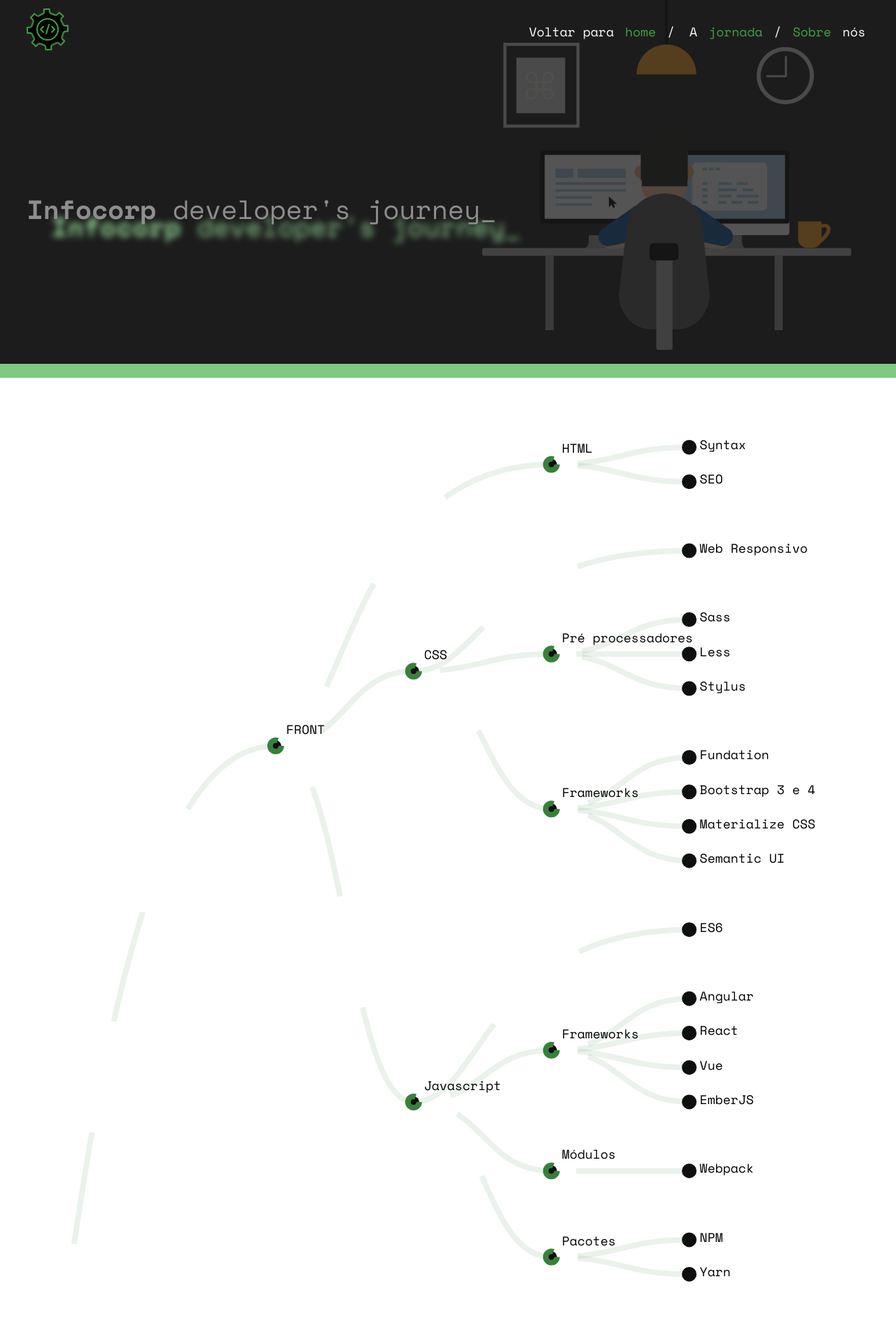
After one commit to infocorpjr/developers, a PHP site: page /journey/tree/index.php in a window 1280 px wide. The commit adds this page. Shown: the top 1888 px of the page at 70% size. Run offline with PHP 8.4, Linux system fonts and the light colour scheme.

Commit message:
Atualizado componente box. Criado uma página para a árvore.

```diff
--- a/index.php
+++ b/index.php
@@ -37,7 +37,7 @@
     <meta name="viewport" content="width=device-width, initial-scale=1.0">
     <meta name="description"
           content="Página do time de desenvolvimento da Infocorp, Empresa Júnior do Instituto de Computação, UFMT.">
-    <META name="keywords" content="web, desenvolvimento, site, infocorp, desenvolvedores">
+    <meta name="keywords" content="web, desenvolvimento, site, infocorp, desenvolvedores">
     <meta name="author" content="Jorge Rodrigues"/>
     <meta name="reply-to" content="jorgerodrigues9@outlook.com">
     <!-- Styles -->
--- /dev/null
+++ b/journey/tree/index.php
@@ -0,0 +1,194 @@
+<!DOCTYPE html>
+<html lang="pt-br">
+<head>
+    <!-- Meta tags -->
+    <meta charset="UTF-8">
+    <!-- Favicon and PWA -->
+    <link rel="apple-touch-icon" sizes="57x57" href="/assets/favicon/apple-icon-57x57.png">
+    <link rel="apple-touch-icon" sizes="60x60" href="/assets/favicon/apple-icon-60x60.png">
+    <link rel="apple-touch-icon" sizes="72x72" href="/assets/favicon/apple-icon-72x72.png">
+    <link rel="apple-touch-icon" sizes="76x76" href="/assets/favicon/apple-icon-76x76.png">
+    <link rel="apple-touch-icon" sizes="114x114" href="/assets/favicon/apple-icon-114x114.png">
+    <link rel="apple-touch-icon" sizes="120x120" href="/assets/favicon/apple-icon-120x120.png">
+    <link rel="apple-touch-icon" sizes="144x144" href="/assets/favicon/apple-icon-144x144.png">
+    <link rel="apple-touch-icon" sizes="152x152" href="/assets/favicon/apple-icon-152x152.png">
+    <link rel="apple-touch-icon" sizes="180x180" href="/assets/favicon/apple-icon-180x180.png">
+    <link rel="icon" type="image/png" sizes="192x192" href="/assets/favicon/android-icon-192x192.png">
+    <link rel="icon" type="image/png" sizes="32x32" href="/assets/favicon/favicon-32x32.png">
+    <link rel="icon" type="image/png" sizes="96x96" href="/assets/favicon/favicon-96x96.png">
+    <link rel="icon" type="image/png" sizes="16x16" href="/assets/favicon/favicon-16x16.png">
+    <link rel="manifest" href="/assets/favicon/manifest.json">
+    <meta name="msapplication-TileColor" content="#ffffff">
+    <meta name="msapplication-TileImage" content="favicon/ms-icon-144x144.png">
+    <meta name="theme-color" content="#ffffff">
+    <!-- Facebook Open Graph -->
+    <meta property="fb:app_id" content="2052011761683343"/>
+    <meta property="og:title" content="Infocorp Development Team"/>
+    <meta property="og:description"
+          content="Página do time de desenvolvimento da Infocorp, Empresa Júnior do Instituto de Computação, UFMT."/>
+    <meta property="og:url" content="https://dev.infocorpjr.com/"/>
+    <meta property="og:type" content="Website"/>
+    <meta property="og:image" content="https://dev.infocorpjr.com/assets/favicon/team.png"/>
+    <!-- The title -->
+    <title>Infocorp Development Team</title>
+    <!-- Meta tag's -->
+    <meta http-equiv="content-language" content="pt-br">
+    <meta http-equiv="content-type" content="text/html; utf-8">
+    <meta name="viewport" content="width=device-width, initial-scale=1.0">
+    <meta name="description"
+          content="Página do time de desenvolvimento da Infocorp, Empresa Júnior do Instituto de Computação, UFMT.">
+    <META name="keywords" content="web, desenvolvimento, site, infocorp, desenvolvedores">
+    <meta name="author" content="Jorge Rodrigues"/>
+    <meta name="reply-to" content="jorgerodrigues9@outlook.com">
+    <!-- Styles -->
+    <link href="/assets/css/styles.css" rel="stylesheet">
+    <!-- Scripts -->
+    <script src="/assets/js/before.js"></script>
+    <!-- Global site tag (gtag.js) - Google Analytics -->
+    <script async src="https://www.googletagmanager.com/gtag/js?id=UA-121056174-1"></script>
+    <script>
+        window.dataLayer = window.dataLayer || [];
+
+        function gtag() {
+            dataLayer.push(arguments);
+        }
+
+        gtag('js', new Date());
+        gtag('config', 'UA-121056174-1');
+    </script>
+</head>
+<body>
+<div id="jfeatured" class="box jfeatured">
+    <img class="jfeatured__background-image" src="/images/developer.png" alt="Developer illustration"
+         title="Developer Illustration">
+    <div class="box__top">
+        <div class="box__content">
+            <div class="menu">
+                <div class="menu__left">
+                    <svg class="menu__brand" version="1.1" viewBox="0 0 512 512">
+                        <path class="menu__cog-back" d="M503.467,290.133v-68.267H473.6c-13.38,0-25.574-8.525-29.355-21.367
+	c-3.942-13.406-9.276-26.206-15.838-38.255c-6.426-11.793-3.917-26.462,5.581-35.959l21.137-21.137l-48.273-48.273l-21.137,21.137
+	c-9.498,9.498-24.166,11.998-35.959,5.572c-12.041-6.562-24.849-11.895-38.255-15.838c-12.843-3.772-21.367-15.957-21.367-29.346
+	V8.533h-68.267V38.4c0,13.38-8.525,25.574-21.367,29.355c-13.406,3.942-26.206,9.276-38.255,15.838
+	c-11.793,6.426-26.462,3.917-35.959-5.572l-21.137-21.137l-48.273,48.273l21.137,21.137c9.498,9.498,11.998,24.166,5.581,35.959
+	c-6.562,12.041-11.895,24.849-15.838,38.255c-3.78,12.834-15.966,21.359-29.355,21.359H8.533v68.267H38.4
+	c13.38,0,25.574,8.525,29.355,21.367c3.942,13.406,9.276,26.206,15.838,38.255c6.426,11.793,3.917,26.462-5.572,35.959
+	l-21.137,21.137l48.273,48.273l21.137-21.137c9.498-9.498,24.166-11.998,35.959-5.572c12.041,6.562,24.849,11.895,38.255,15.838
+	c12.834,3.772,21.359,15.957,21.359,29.346v29.867h68.267V473.6c0-13.38,8.525-25.574,21.367-29.355
+	c13.406-3.942,26.206-9.276,38.255-15.838c11.793-6.426,26.462-3.917,35.959,5.572l21.137,21.137l48.273-48.273l-21.137-21.137
+	c-9.498-9.498-11.998-24.166-5.572-35.959c6.562-12.041,11.895-24.849,15.838-38.255c3.772-12.834,15.957-21.359,29.346-21.359
+	H503.467z"/>
+                        <g>
+                            <path class="one-animation menu__cog-lines" d="M290.133,512h-68.267c-4.71,0-8.533-3.823-8.533-8.533V473.6c0-9.822-6.263-18.526-15.241-21.163
+		c-13.824-4.07-27.255-9.626-39.927-16.538c-8.277-4.506-18.901-2.825-25.839,4.113l-21.137,21.137
+		c-3.337,3.337-8.73,3.337-12.066,0L50.85,412.877c-3.337-3.337-3.337-8.73,0-12.066l21.137-21.137
+		c6.929-6.938,8.627-17.562,4.113-25.839c-6.912-12.672-12.467-26.112-16.538-39.927c-2.637-8.977-11.341-15.24-21.163-15.24H8.533
+		c-4.71,0-8.533-3.823-8.533-8.533v-68.267c0-4.71,3.823-8.533,8.533-8.533H38.4c9.822,0,18.526-6.263,21.163-15.241
+		c4.07-13.833,9.626-27.264,16.538-39.927c4.506-8.277,2.816-18.901-4.113-25.839L50.85,111.189c-3.337-3.337-3.337-8.73,0-12.066
+		L99.123,50.85c3.337-3.337,8.73-3.337,12.066,0l21.137,21.137c6.946,6.929,17.57,8.627,25.839,4.113
+		c12.672-6.912,26.112-12.467,39.927-16.538c8.977-2.637,15.241-11.341,15.241-21.163V8.533c0-4.71,3.823-8.533,8.533-8.533h68.267
+		c4.71,0,8.533,3.823,8.533,8.533V38.4c0,9.822,6.263,18.526,15.241,21.163c13.824,4.07,27.255,9.626,39.927,16.538
+		c8.277,4.497,18.893,2.816,25.839-4.113l21.137-21.137c3.337-3.337,8.73-3.337,12.066,0l48.273,48.273
+		c3.337,3.337,3.337,8.73,0,12.066l-21.137,21.137c-6.929,6.938-8.627,17.562-4.113,25.839
+		c6.904,12.663,12.467,26.103,16.538,39.927c2.637,8.977,11.341,15.241,21.163,15.241h29.867c4.71,0,8.533,3.823,8.533,8.533v68.267
+		c0,4.71-3.823,8.533-8.533,8.533H473.6c-9.822,0-18.526,6.263-21.163,15.241c-4.07,13.824-9.626,27.255-16.538,39.927
+		c-4.506,8.277-2.816,18.901,4.113,25.839l21.137,21.137c3.337,3.337,3.337,8.73,0,12.066l-48.273,48.273
+		c-3.337,3.337-8.73,3.337-12.066,0l-21.137-21.137c-6.938-6.938-17.562-8.61-25.839-4.113
+		c-12.672,6.912-26.112,12.467-39.927,16.538c-8.977,2.637-15.24,11.341-15.24,21.163v29.867
+		C298.667,508.177,294.844,512,290.133,512z M230.4,494.933h51.2V473.6c0-17.34,11.307-32.777,27.494-37.538
+		c12.663-3.721,24.969-8.815,36.582-15.138c14.874-8.107,33.818-5.214,46.071,7.031l15.104,15.104l36.207-36.207l-15.104-15.104
+		c-12.254-12.254-15.138-31.198-7.031-46.071c6.323-11.614,11.418-23.919,15.138-36.582c4.762-16.188,20.198-27.494,37.538-27.494
+		h21.333v-51.2H473.6c-17.34,0-32.777-11.307-37.538-27.494c-3.729-12.672-8.823-24.977-15.138-36.582
+		c-8.107-14.874-5.214-33.818,7.031-46.071l15.104-15.104l-36.207-36.198l-15.104,15.104c-12.254,12.254-31.206,15.138-46.071,7.031
+		c-11.614-6.323-23.919-11.418-36.582-15.138C292.907,71.177,281.6,55.74,281.6,38.4V17.067h-51.2V38.4
+		c0,17.34-11.307,32.777-27.494,37.538c-12.663,3.721-24.969,8.815-36.582,15.138c-14.874,8.107-33.818,5.214-46.071-7.031
+		l-15.104-15.104l-36.198,36.207l15.104,15.104c12.254,12.254,15.138,31.198,7.031,46.071c-6.323,11.605-11.418,23.91-15.138,36.582
+		C71.177,219.093,55.74,230.4,38.4,230.4H17.067v51.2H38.4c17.34,0,32.777,11.307,37.538,27.494
+		c3.721,12.663,8.815,24.969,15.138,36.582c8.107,14.874,5.214,33.818-7.031,46.071l-15.104,15.104l36.207,36.207l15.104-15.104
+		c12.254-12.254,31.198-15.138,46.071-7.031c11.614,6.323,23.919,11.418,36.582,15.138c16.188,4.762,27.494,20.198,27.494,37.538
+		V494.933z"/>
+                            <path class="menu__cog-lines" d="M256,392.533c-75.281,0-136.533-61.252-136.533-136.533S180.719,119.467,256,119.467
+		S392.533,180.719,392.533,256S331.281,392.533,256,392.533z M256,136.533c-65.877,0-119.467,53.589-119.467,119.467
+		S190.123,375.467,256,375.467S375.467,321.877,375.467,256S321.877,136.533,256,136.533z"/>
+                            <path class="menu__cog-lines" d="M204.8,298.667c-2.185,0-4.369-0.836-6.033-2.5l-34.133-34.133c-3.337-3.337-3.337-8.73,0-12.066
+		l34.133-34.133c3.337-3.337,8.73-3.337,12.066,0c3.337,3.337,3.337,8.73,0,12.066l-28.1,28.1l28.1,28.1
+		c3.337,3.337,3.337,8.73,0,12.066C209.169,297.83,206.985,298.667,204.8,298.667z"/>
+                            <path class="menu__cog-lines" d="M307.2,298.667c-2.185,0-4.369-0.836-6.033-2.5c-3.337-3.337-3.337-8.73,0-12.066l28.1-28.1
+		l-28.1-28.1c-3.337-3.337-3.337-8.73,0-12.066c3.337-3.337,8.73-3.337,12.066,0l34.133,34.133c3.337,3.337,3.337,8.73,0,12.066
+		l-34.133,34.133C311.569,297.83,309.385,298.667,307.2,298.667z"/>
+                            <path class="menu__cog-lines" d="M238.933,315.733c-0.836,0-1.681-0.128-2.509-0.384c-4.506-1.382-7.031-6.161-5.649-10.667
+		l34.133-110.933c1.382-4.514,6.187-7.049,10.667-5.649c4.506,1.382,7.031,6.161,5.649,10.667L247.091,309.7
+		C245.965,313.378,242.586,315.733,238.933,315.733z"/>
+                        </g>
+                    </svg>
+                </div>
+                <div class="menu__right">
+                    <ul class="menu__navigation">
+                        <li class="menu__links--divider">Voltar para</li>
+                        <li class="menu__links">
+                            <a href="/" class="menu__link">home</a>
+                        </li>
+                        <li class="menu__links--divider">/</li>
+                        <li class="menu__links--divider">A</li>
+                        <li class="menu__links">
+                            <a href="/journey" class="menu__link">jornada</a>
+                        </li>
+                        <li class="menu__links--divider">/</li>
+                        <li class="menu__links">
+                            <a href="/#about" class="menu__link">Sobre</a>
+                        </li>
+                        <li class="menu__links--divider">nós</li>
+                    </ul>
+                </div>
+            </div>
+        </div>
+    </div>
+    <div class="box__middle box__middle--larger">
+        <div class="box__content">
+            <h1 class="jfeatured__title">
+                <b>Infocorp</b> developer's journey<span class="pulse">_</span>
+            </h1>
+        </div>
+    </div>
+</div>
+<div class="hierarchy">
+    <svg xmlns="http://www.w3.org/2000/svg" class="hierarchy__tree"></svg>
+</div>
+<!-- Footer | BEM CSS PATTERN -->
+<div class="footer">
+    <div class="footer__left">
+        <p>
+            <b>Infocorp Consultoria</b>
+            <br/>
+            Empresa Júnior do Instituto de Computação, UFMT
+            <br/>
+            Diretoria de desenvolvimento
+            <br/>
+            <br/>
+            <i>infocorpjr.com</i>
+        </p>
+    </div>
+    <div class="footer__right">
+        <p>
+            <b>Rede Social</b>
+            <br/>
+            <a href="https://www.facebook.com/infocorpconsultoria/" target="_blank">Facebook</a>,
+            <a href="https://www.instagram.com/infocorpconsultoria/" target="_blank">Instagram</a>
+            <br/>
+            <b>Contato</b>
+            <br/>
+            suporte@infocorp.ic.ufmt.br
+        </p>
+    </div>
+</div>
+<!-- Copyright -->
+<p class="copyright">
+    © Copyright 2018 Infocorp - All Rights Reserved
+    <small>
+        Design by Jorge Rodrigues / Ilustrações e ícones flaticon.com
+    </small>
+</p>
+<!-- Default scripts -->
+<script src="/assets/js/scripts.js"></script>
+</body>
+</html>
--- a/src/js/scripts.js
+++ b/src/js/scripts.js
@@ -20,12 +20,13 @@
 
 // O elemento SVG para renderização da árvore.
 let element = document.querySelector('.hierarchy__tree');
+if (element) {
 
     var svg = d3.select(element),
         // Obtém o a largura do elemento pai.
         width = element.parentNode.offsetWidth / 1.3,
         // Obtém a altura do elemento pai.
-    height = element.parentNode.offsetHeight / 1.1,
+        height = element.parentNode.offsetHeight / 1,
         // Adiciona um grupo para o elemento.
         g = svg.append("g");
 
@@ -90,6 +91,7 @@
                 return d.id.substring(d.id.lastIndexOf(".") + 1);
             });
     });
+}
 
 /**
  * Swiper 4.3.3
--- a/src/styles/sass/pages/_journey.scss
+++ b/src/styles/sass/pages/_journey.scss
@@ -3,6 +3,7 @@
 .jfeatured {
   padding-left: 3%;
   padding-right: 3%;
+  width: 94%;
   height: 65%;
   background-color: lighten($dark-color, 5%);
   border-bottom: 20px solid lighten($primary-color, 20%);
--- a/src/styles/sass/styles.scss
+++ b/src/styles/sass/styles.scss
@@ -76,8 +76,9 @@
   fill: $primary-color;
 }
 
-/* The menu component */
-/* BEM PATTERN - block, element, modifier  */
+//////////////////////////////////////////////////////////////////////////////////////////////////////////////////////
+/// Menu component ///////////////////////////////////////////////////////////////////////////////////////////////////
+//////////////////////////////////////////////////////////////////////////////////////////////////////////////////////
 
 .menu {
   margin-top: 1%;
```
Also changed, not shown: journey/index.php (+1 -20 lines), partial/body.php (added, +9 -0 lines), partial/head.php (added, +22 -0 lines), partial/pwa.php (added, +18 -0 lines), partial/seo.php (added, +19 -0 lines), assets/css/styles.css, assets/js/scripts.js, journey/tree/flare.csv (renamed from journey/flare.csv), journey/tree/flare.json (renamed from journey/flare.json). Lines whose indentation alone changed are shown as unchanged.
